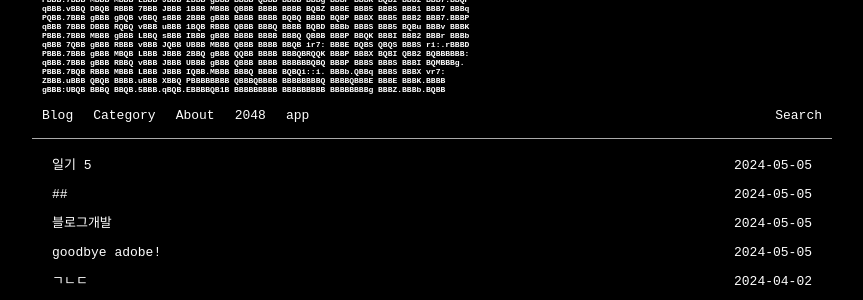
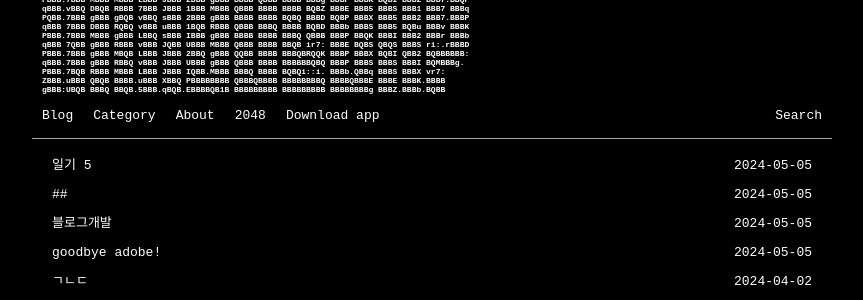
Before and after one commit to whoisrealminjueun/whoisrealminjueun.github.io, a Jekyll site: the page built from index.html, in a window 1280 px wide. Shown: the part 133-433 px from the top of the page, without its empty margins (208-1071 px from the left). Built offline with Jekyll 4.4.1, drawn with Linux system fonts in a browser that asks for light colours; the list of posts is cut into pages by our own code.

Commit message:
Update menus.yml

```diff
--- a/_data/menus.yml
+++ b/_data/menus.yml
@@ -10,6 +10,6 @@
 - title: "2048"
   url: "2048"
 
-- title: "app"
+- title: "Download app"
   absoluteUrl: true
   url: "https://mega.nz/file/sL9QyRCa#Fk2D86LNPFbgXLYgFEbztoxZisk8EsxaIpF2v9z8l_I"
```
